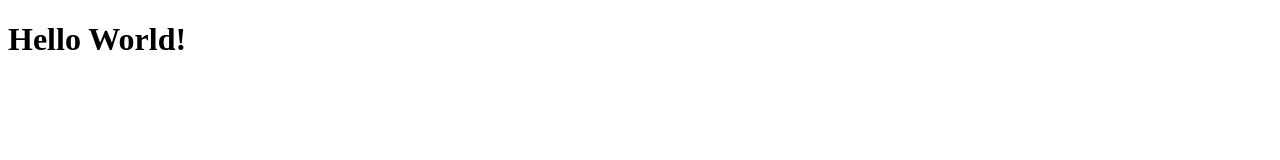
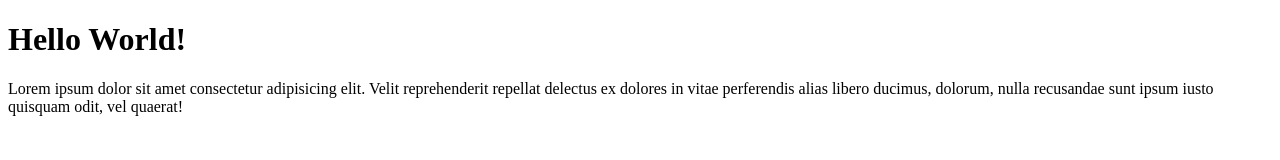
Before and after one commit to driyandre/sec-repo, a plain HTML site: page index.html in a window 1280 px wide. Drawn offline with Linux system fonts and the light colour scheme.

Commit message:
adding paragraph

```diff
--- a/index.html
+++ b/index.html
@@ -7,5 +7,6 @@
 </head>
 <body>
    <h1>Hello World!</h1>
+   <p>Lorem ipsum dolor sit amet consectetur adipisicing elit. Velit reprehenderit repellat delectus ex dolores in vitae perferendis alias libero ducimus, dolorum, nulla recusandae sunt ipsum iusto quisquam odit, vel quaerat!</p>
 </body>
 </html>
```
